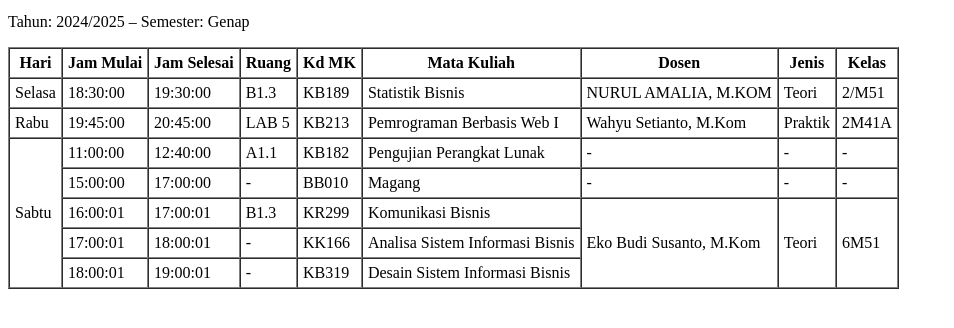
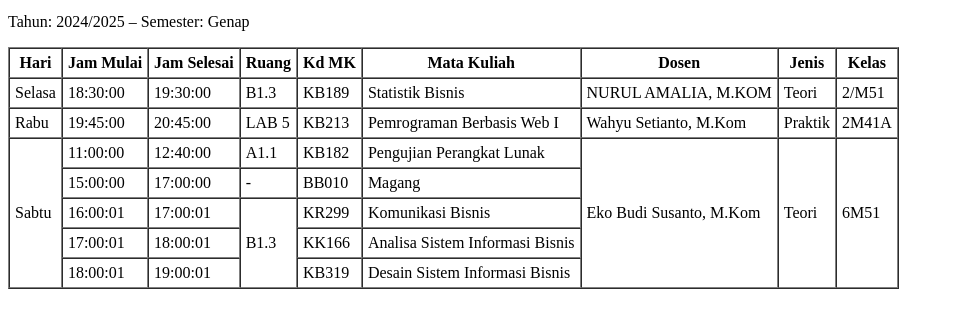
Before and after one commit to abhirama-dev/VSCode, a plain HTML site: page jadwalkuliah.html in a window 1280 px wide. Shown: the part 98-426 px from the top of the page, without its empty margins (0-954 px from the left). Drawn offline with Linux system fonts and the light colour scheme.

Commit message:
Update jadwalkuliah.html

```diff
--- a/jadwalkuliah.html
+++ b/jadwalkuliah.html
@@ -50,9 +50,9 @@
             <td>A1.1</td>
             <td>KB182</td>
             <td>Pengujian Perangkat Lunak</td>
-            <td>-</td>
-            <td>-</td>
-            <td>-</td>
+            <td rowspan="5">Eko Budi Susanto, M.Kom</td>
+            <td rowspan="5">Teori</td>
+            <td rowspan="5">6M51</td>
         </tr>
         <tr>
             <td>15:00:00</td>
@@ -60,31 +60,23 @@
             <td>-</td>
             <td>BB010</td>
             <td>Magang</td>
-            <td>-</td>
-            <td>-</td>
-            <td>-</td>
         </tr>
         <tr>
             <td>16:00:01</td>
             <td>17:00:01</td>
-            <td>B1.3</td>
+            <td rowspan="3">B1.3</td>
             <td>KR299</td>
             <td>Komunikasi Bisnis</td>
-            <td rowspan="3">Eko Budi Susanto, M.Kom</td>
-            <td rowspan="3">Teori</td>
-            <td rowspan="3">6M51</td>
         </tr>
         <tr>
             <td>17:00:01</td>
             <td>18:00:01</td>
-            <td>-</td>
             <td>KK166</td>
             <td>Analisa Sistem Informasi Bisnis</td>
         </tr>
         <tr>
             <td>18:00:01</td>
             <td>19:00:01</td>
-            <td>-</td>
             <td>KB319</td>
             <td>Desain Sistem Informasi Bisnis</td>
         </tr>
```
